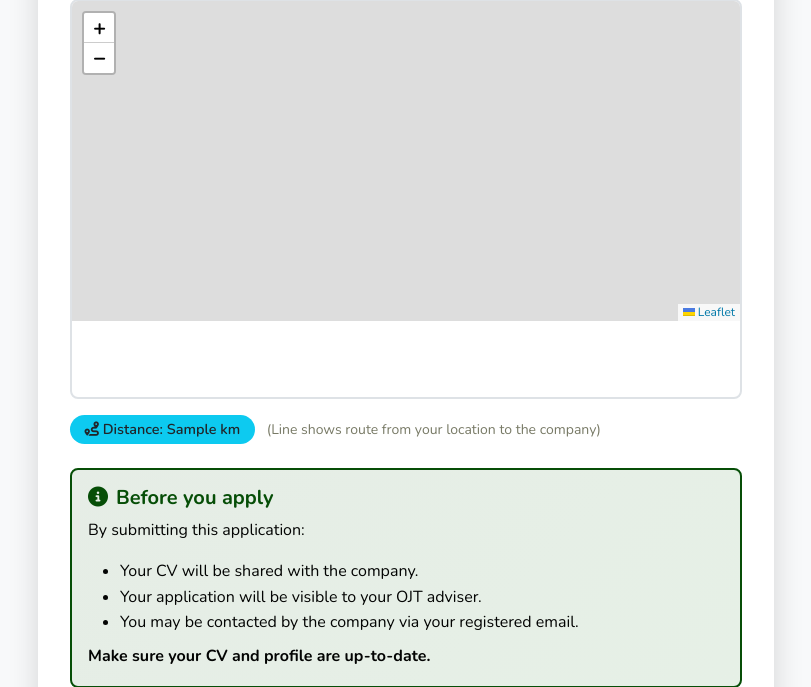
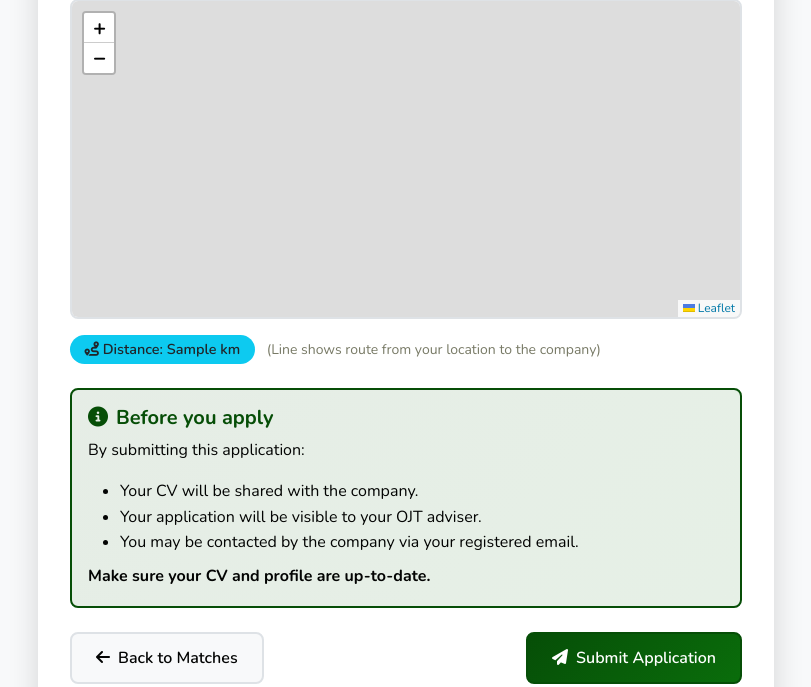
Before and after one commit to vncezxc/cvsu-internship-matching, a Django app: template templates/internship/apply.html in a window 1280 px wide. Shown: the part 1025-1712 px from the top of the page, without its empty margins (44-855 px from the left). Run offline with Django 4.2, Linux system fonts and the light colour scheme; the template is opened without the code that fills it: most values are stand-ins (such as "Sample title", 1, 10 or a date in 2020); grey boxes marked "Sample" are stand-in pictures; some libraries are stand-ins or nearby versions.

Commit message:
map aupdate

```diff
--- a/templates/internship/apply.html
+++ b/templates/internship/apply.html
@@ -167,13 +167,15 @@
         border: 2px solid var(--gray-200);
         margin-bottom: 1rem;
         width: 100%;
-        min-height: 320px;
+        height: 320px;
+        min-height: 0;
     }
 
     .map-container #map-apply {
         width: 100% !important;
         min-width: 100%;
-        height: 320px !important;
+        height: 100% !important;
+        display: block;
     }
 
     .alert-info {
@@ -405,7 +407,7 @@
                         <div class="info-section">
                             <strong><i class="fas fa-map me-2"></i>Location</strong>
                             <div class="map-container mt-2">
-                                <div id="map-apply" style="height: 300px; width: 100%;"></div>
+                                <div id="map-apply"></div>
                             </div>
                             <span class="badge bg-info text-dark">
                                 <i class="fas fa-route me-1"></i>Distance: {{ distance_km|default:'-' }} km
--- a/templates/internship/custom_submission.html
+++ b/templates/internship/custom_submission.html
@@ -71,7 +71,10 @@
     #company-map {
         border-radius: var(--radius-sm);
         border: 2px solid var(--gray-200);
-        min-height: 320px;
+        height: 320px;
+        min-height: 0;
+        width: 100%;
+        display: block;
         margin-bottom: 0.75rem;
     }
 
```
Also changed, not shown: templates/internship/add_company.html (+5 -3 lines), templates/internship/edit_company.html (+5 -3 lines).
